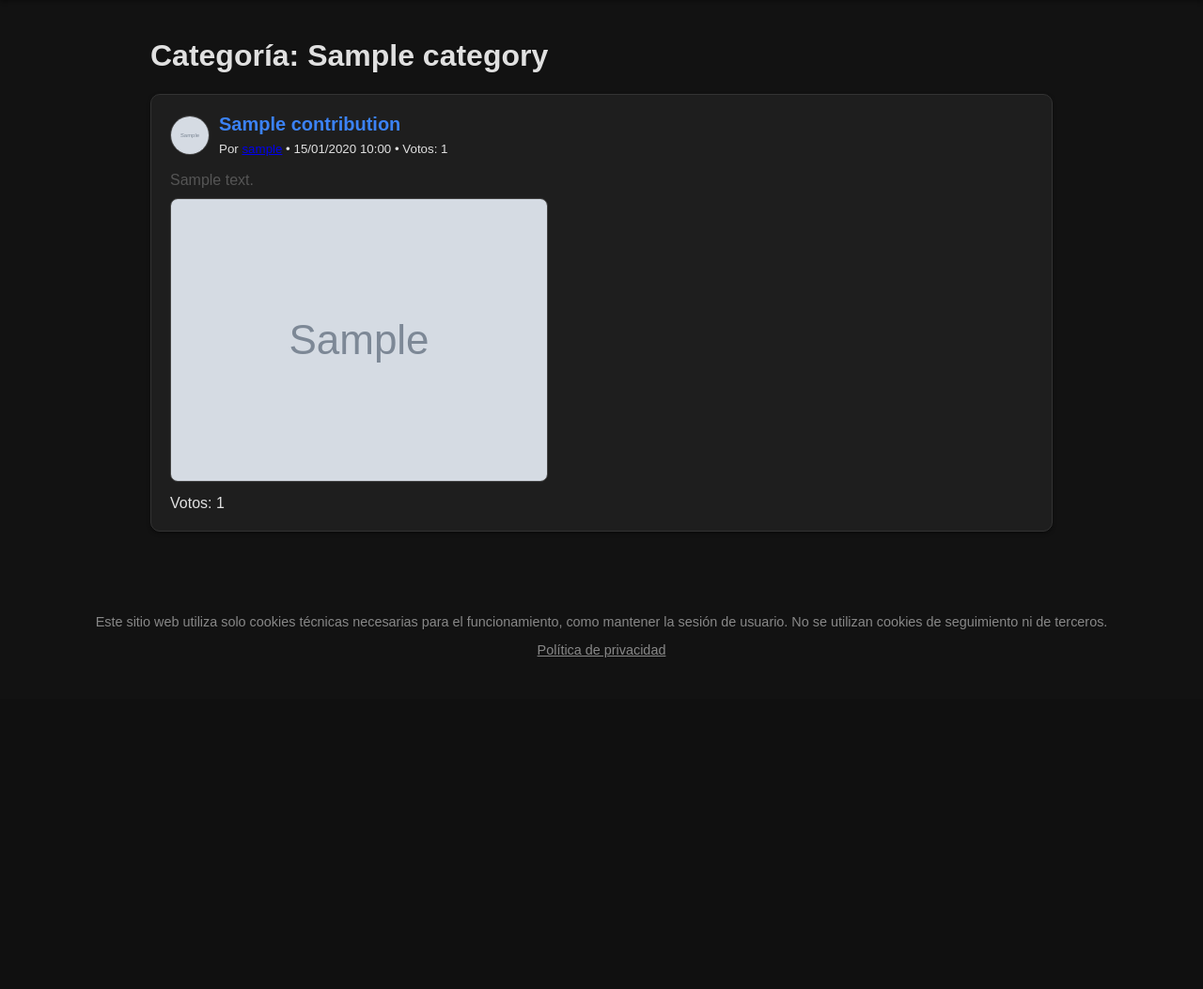
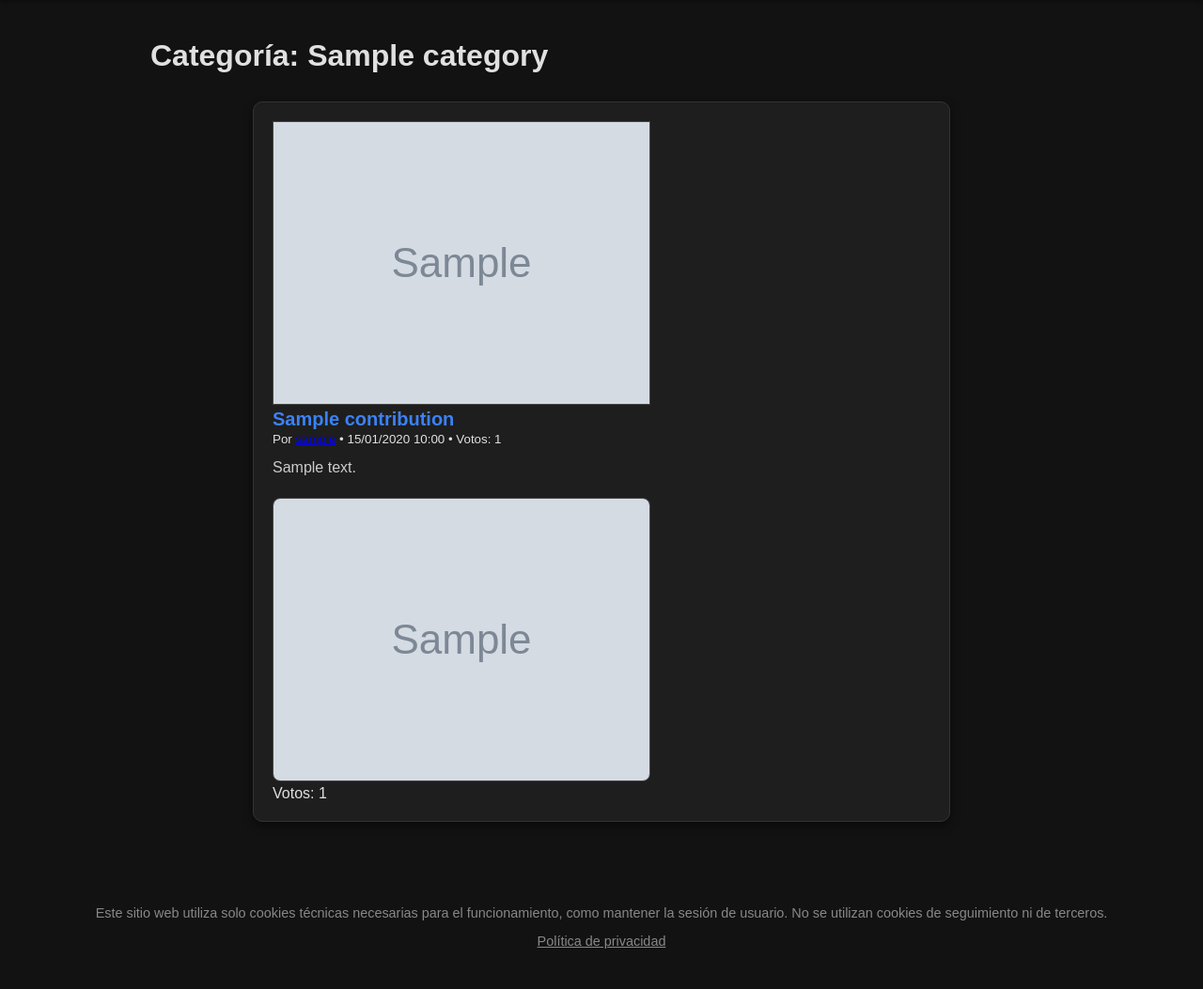
Before and after one commit to matamuertos/politoxicomanos, a Flask app: page /category/1 in a window 1280 px wide. Shown: the part 80-1133 px from the top of the page at 94% size. Before the commit the page ends 780 px from the top, so only its background shows below. Run offline with Flask 3, Linux system fonts and the light colour scheme; tables that the repository leaves empty hold one stand-in row (values such as "Sample post"); grey boxes marked "Sample" are stand-in pictures.

Commit message:
Mejoras visuales: aportes más grandes y centrados

```diff
--- a/static/css/style.css
+++ b/static/css/style.css
@@ -128,55 +128,40 @@ form button:hover {
     background-color: #2980b9;
 }
 
-/* Contribution cards */
+/* Mejora visual de cada aporte */
 .contribution {
     background-color: #1e1e1e;
     border: 1px solid #333;
-    border-radius: 5px;
-    padding: 15px;
-    margin-bottom: 20px;
-    box-shadow: 0 2px 4px rgba(0, 0, 0, 0.4);
+    border-radius: 10px;
+    padding: 25px;
+    margin: 30px auto;
+    box-shadow: 0 4px 10px rgba(0, 0, 0, 0.5);
+    max-width: 700px;   /* Ancho mayor */
 }
 
-.contribution-header {
-    display: flex;
-    align-items: center;
-    margin-bottom: 10px;
+/* Título más grande y claro */
+.contribution-title a {
+    color: #3b82f6;
+    text-decoration: none;
+    font-size: 24px;  /* Aumentado */
+    font-weight: bold;
+    display: block;
 }
 
-.contribution-header img {
-    width: 40px;
-    height: 40px;
-    border-radius: 50%;
-    margin-right: 10px;
-    object-fit: cover;
+.contribution-title a:hover {
+    color: #60a5fa;
 }
 
-.contribution-title {
-    font-size: 20px;
-    font-weight: bold;
-    margin-bottom: 5px;
+.contribution-title a:visited {
+    color: #3b82f6;
 }
 
+/* Descripción más clara */
 .contribution-description {
-    margin-bottom: 10px;
-    color: #555;
-}
-
-.contribution-media {
-    margin-bottom: 10px;
-}
-
-.contribution-media img {
-    max-width: 100%;
-    border-radius: 5px;
-}
-
-.contribution-media iframe {
-    width: 100%;
-    height: 360px;
-    border: none;
-    border-radius: 5px;
+    font-size: 16px;
+    line-height: 1.5;
+    color: #ccc;
+    margin: 10px 0 20px;
 }
 
 /* Comments */
@@ -410,3 +395,26 @@ form select {
     width: 160px;
     border-radius: 4px;
 }
+
+@media (max-width: 768px) {
+    .navbar-links {
+        flex-wrap: wrap;
+        justify-content: center;
+        gap: 6px;
+    }
+
+    .navbar-links li {
+        margin-left: 0;
+    }
+
+    .search-form {
+        width: 100%;
+        justify-content: center;
+        margin-top: 10px;
+    }
+
+    .search-input {
+        width: 100%;
+        max-width: 300px;
+    }
+}
```
